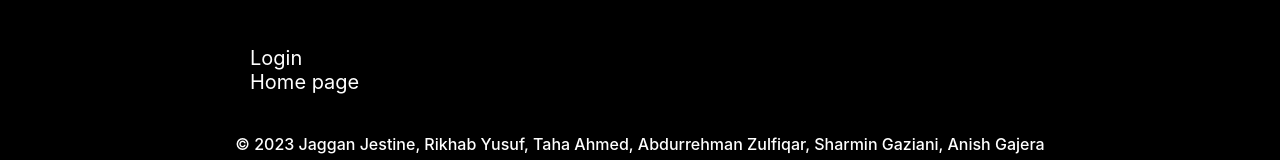
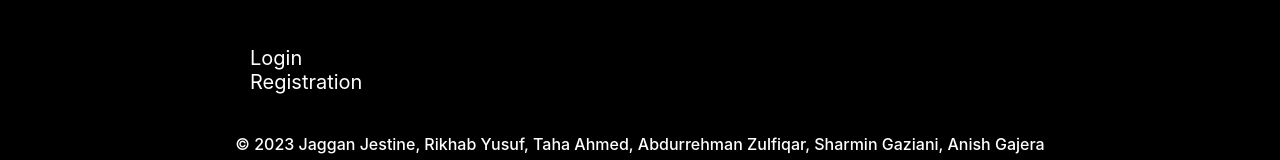
Before and after one commit to jagganjestine/CS4485, a React (Create React App) app in the folder online-tutoring/: page / in a window 1280 px wide. Shown: the part 1303-1463 px from the top of the page. Built offline with nearby package versions, Linux system fonts and the light colour scheme.

Commit message:
bottom nav minor edits

```diff
--- a/online-tutoring/src/components/BottomNav.jsx
+++ b/online-tutoring/src/components/BottomNav.jsx
@@ -18,12 +18,7 @@ const BottomNav = () => {
 
         <br />
 
-        <Link to="/homepage">Home page</Link>
-        <Routes>
-            <Route path="/homepage" element={<HomePage />} />
-        </Routes>
-
-        <br />
+        <Link to="/registrationselection">Registration</Link>
 
     </div>
     <div className="copyright">© 2023 Jaggan Jestine, Rikhab Yusuf, Taha Ahmed, Abdurrehman Zulfiqar, Sharmin Gaziani, Anish Gajera</div>
--- a/online-tutoring/src/components/Login.js
+++ b/online-tutoring/src/components/Login.js
@@ -208,18 +208,7 @@ function Login() {
 
             <br />
 
-            <Link to="/registration">Registration</Link>
-            <Routes>
-                <Route path="/registration" element={<Registration />} />
-            </Routes>
-
-
-            <br />
-
-            <Link to="/registrationtutors">Registration for Tutors</Link>
-            <Routes>
-                <Route path="/registrationtutors" element={<RegistrationTutors />} />
-            </Routes>
+            <Link to="/registrationselection">Registration</Link>
 
         </div>
         <div className="copyright">© 2023 Jaggan Jestine, Rikhab Yusuf, Taha Ahmed, Abdurrehman Zulfiqar, Sharmin Gaziani, Anish Gajera</div>
```
